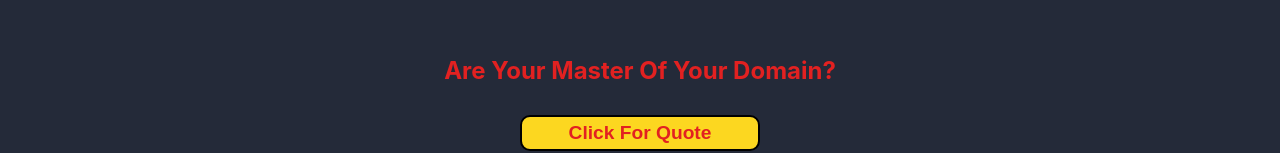
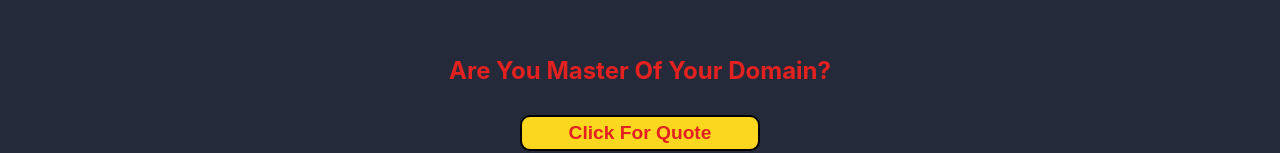
Before and after one commit to sethnadu/seinfeldquotes, a React (Create React App) app: page / in a window 1280 px wide. Shown: the part 278-431 px from the top of the page. Built offline with nearby package versions, Linux system fonts and the light colour scheme.

Commit message:
fixed spelling mistake

```diff
--- a/src/Components/quoteSection.js
+++ b/src/Components/quoteSection.js
@@ -141,7 +141,7 @@ const QuoteSection = ({ props }) => {
     <div className={classes.Container}>
       <img className={classes.img} src={seinfeldLogo} alt="seinfeld logo" />
       <h3 className={classes.quoteText}>Quotes</h3>
-      <h2 className={classes.heading}>Are Your Master Of Your Domain?</h2>
+      <h2 className={classes.heading}>Are You Master Of Your Domain?</h2>
       <button className={classes.Button} onClick={() => showRandom()}>
         Click For Quote
       </button>
```
